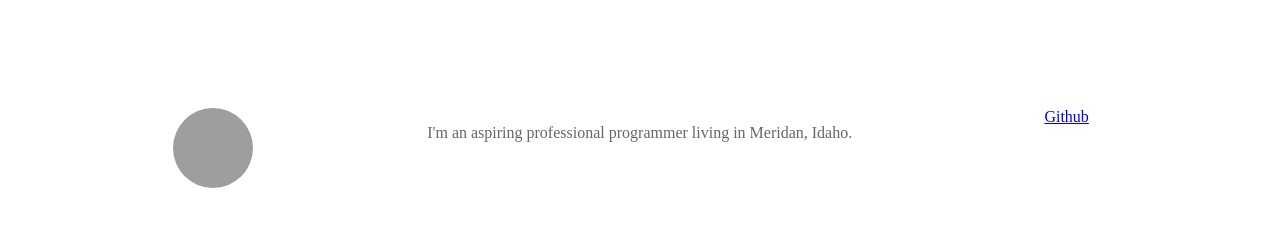
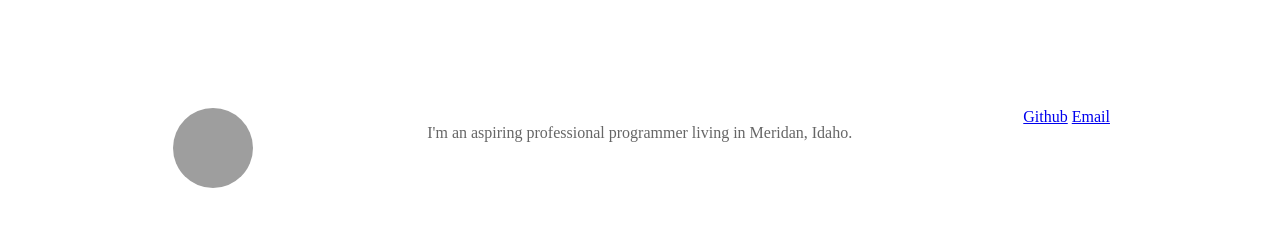
Before and after one commit to JustinThomasBarry/justinthomasbarry.github.io, a Jekyll site: the page index.html, which Jekyll copies as it is, in a window 1280 px wide. Shown: the part 592-819 px from the top of the page. Built offline with Jekyll 4.4.1, drawn with Linux system fonts in a browser that asks for light colours; grey boxes are pictures that could not be loaded.

Commit message:
Update index.html

```diff
--- a/index.html
+++ b/index.html
@@ -48,6 +48,8 @@
   	</div>
   	<div id="C3">
   		<a href="http://github.com/JustinThomasBarry">Github</a>
+		<a href="mailto:justinthomasbarry@gmail.com">Email</a>
+</p>
   	</div>
 </body>
 </html>
```
